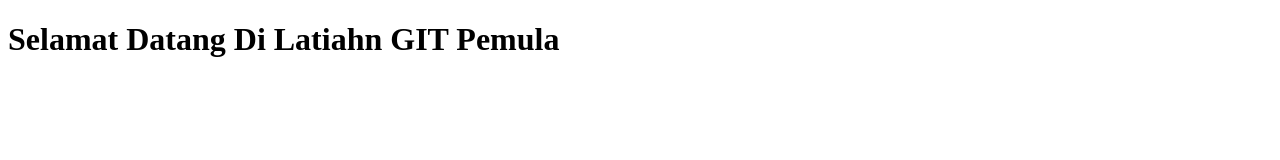
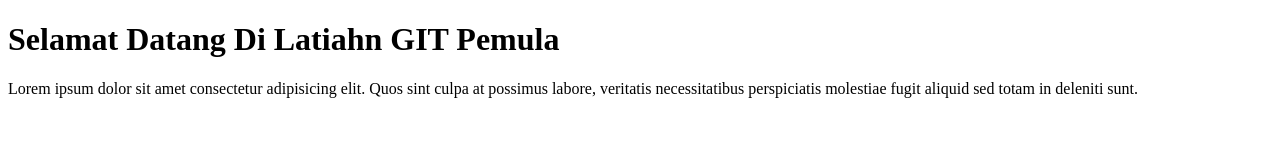
Before and after one commit to Ariyudaaa15/yuda-git-test, a plain HTML site: page index.html in a window 1280 px wide. Drawn offline with Linux system fonts and the light colour scheme.

Commit message:
Menambahkan Paragrah

```diff
--- a/index.html
+++ b/index.html
@@ -9,6 +9,8 @@
 
 <body>
     <h1>Selamat Datang Di Latiahn GIT Pemula</h1>
+    <p>Lorem ipsum dolor sit amet consectetur adipisicing elit. Quos sint culpa at possimus labore, veritatis
+        necessitatibus perspiciatis molestiae fugit aliquid sed totam in deleniti sunt.</p>
 </body>
 
 </html>
```
